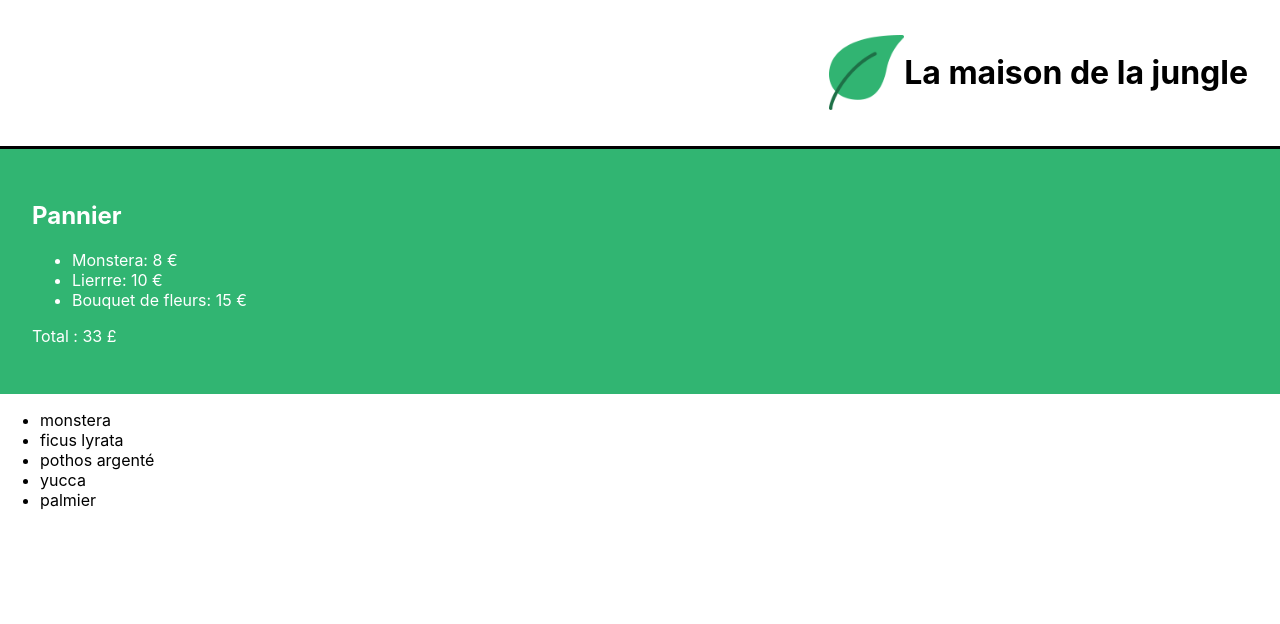
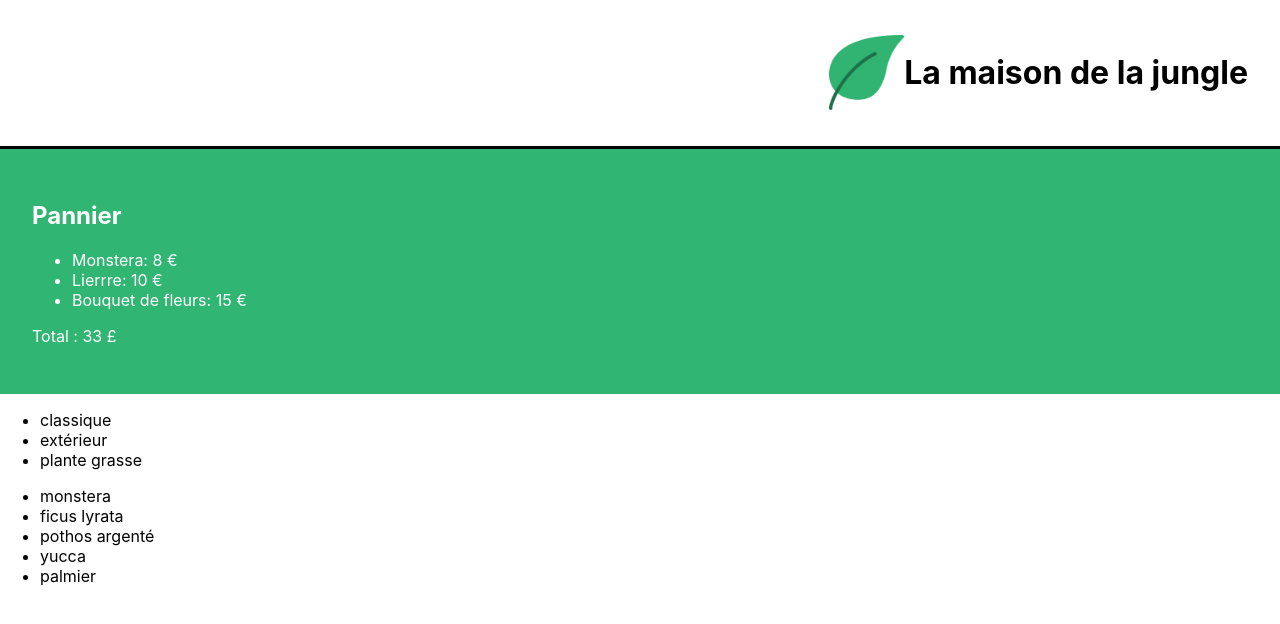
Before and after one commit to Abdalodj/work-with-react-1, a React (Create React App) app: page / in a window 1280 px wide. Shown: the top 624 px of the page. Built offline with nearby package versions, Linux system fonts and the light colour scheme.

Commit message:
Exercise P2C3 Part1

```diff
--- a/src/components/ShoppingList.js
+++ b/src/components/ShoppingList.js
@@ -1,3 +1,5 @@
+import {plantList} from '../datas/plantList'
+
 
 const plantLists = [
     'monstera',
@@ -7,13 +9,32 @@ const plantLists = [
     'palmier'
 ];
 
+function CategoryList() {
+    const categoryList = Array.from(
+        new Set(
+            plantList.map(x => x.category)
+        )
+    );
+
+    return (
+        <ul>
+            {categoryList.map((item) => (
+                <li key={item}>{item}</li>
+            ))}
+        </ul>
+    );
+}
+
 function ShoppingList() {
     return (
-        <ul>
-            {plantLists.map((plant, index) => (
-                <li key={index}>{plant}</li>
-            ))}
-        </ul>
+        <div>
+            <CategoryList/>
+            <ul>
+                {plantLists.map((plant, index) => (
+                    <li key={index}>{plant}</li>
+                ))}
+            </ul>
+        </div>
     )
 }
 
```
